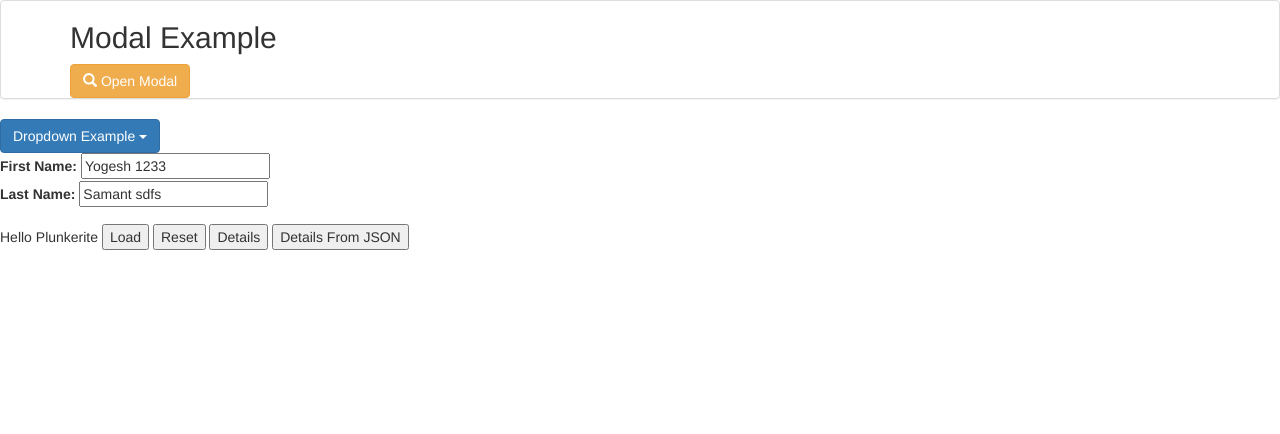
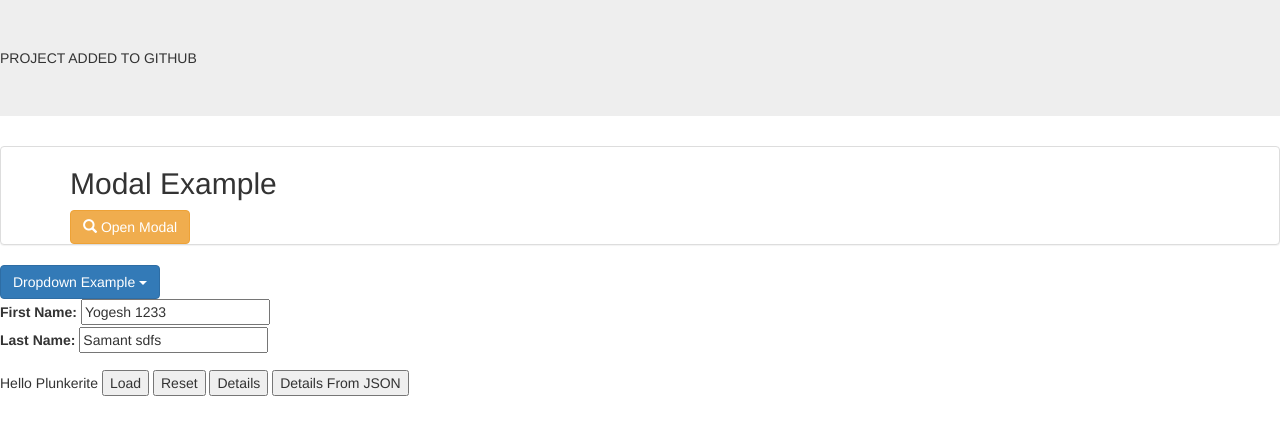
Before and after one commit to YogeSam/AngularLearning, a plain HTML site: page index.html in a window 1280 px wide. Drawn offline with nearby package versions, Linux system fonts and the light colour scheme.

Commit message:
Uploading a changed index with some new headers
Uploading a changed index with some new headers

```diff
--- a/index.html
+++ b/index.html
@@ -16,6 +16,12 @@
 <body>
 
 <div ng-app="myApp" ng-controller="myCtrl">
+
+<div class="jumbotron">
+
+  PROJECT ADDED TO GITHUB
+
+</div>
 
 
 
```
